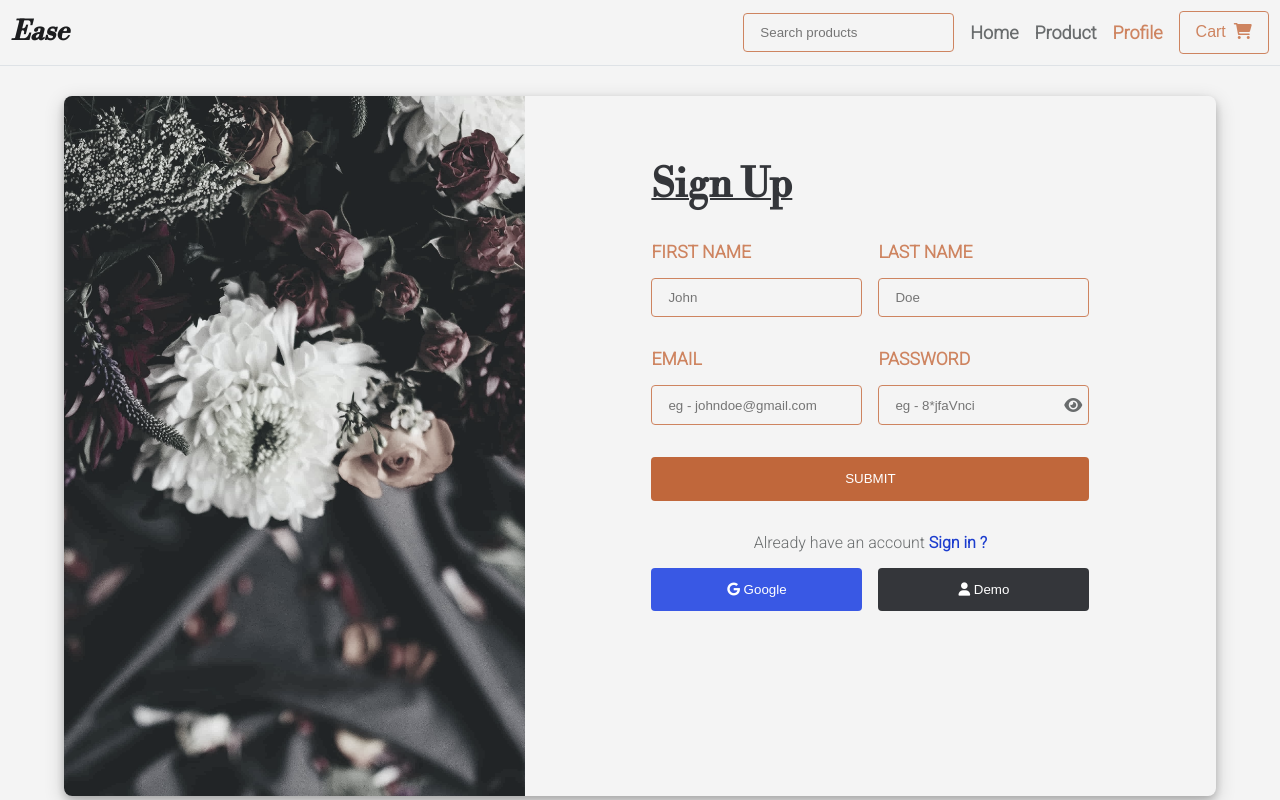
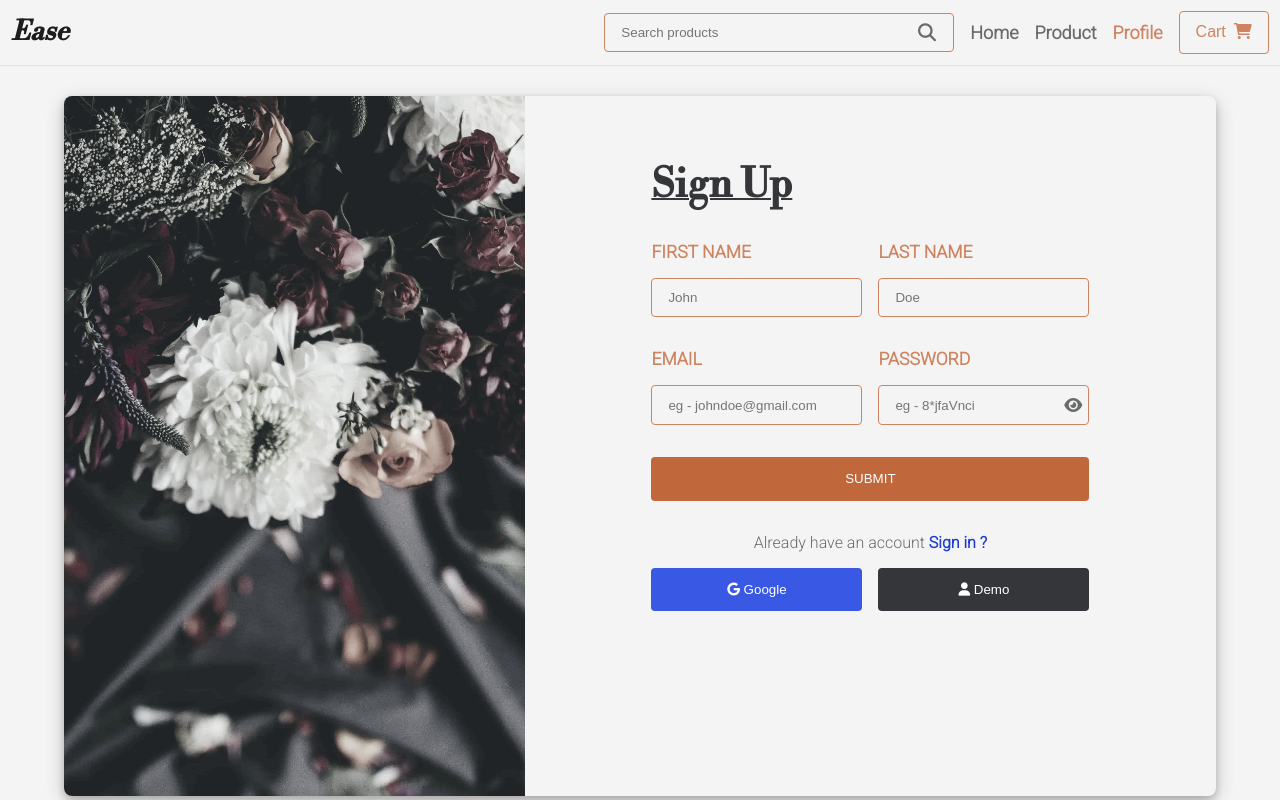
Before and after one commit to sosring/Ease-ecom, a Vue app: page /auth in a window 1280 px wide. Built offline with nearby package versions, Linux system fonts and the light colour scheme; no server answers; the database is empty.

Commit message:
root files

```diff
--- a/src/components/TheNavbar.vue
+++ b/src/components/TheNavbar.vue
@@ -8,7 +8,7 @@
 
   <div class="primary-nav">
     <h1
-     @click="$router.push({ name: 'home' })">
+     @click="redirect">
      Ease
     </h1>
 
@@ -21,11 +21,13 @@
   <div v-if="showNav"
    class="secoundary-nav">
 
-    <input
-     type="text"
-     @keyup.enter="toggleNav"
-     class="form-inputs"
-     placeholder="Search products">
+  <span class="search-input">
+   <input
+    type="text"
+    placeholder="Search products">
+
+    <i class="fas fa-magnifying-glass"></i>
+  </span>
 
     <RouterLink
      @click="toggleNav"
@@ -49,7 +51,9 @@
   import { onClickOutside } from '@vueuse/core'
   import { vAutoAnimate } from '@formkit/auto-animate'
   import { useAuthStore } from '@/stores/auth'
+  import { useRouter } from 'vue-router'
 
+  const router = useRouter()
   const useAuth = useAuthStore()
 
   const showNav = ref(null)
@@ -78,6 +82,11 @@
     { name: 'Product', path: 'products' },
     { name:  'Profile'   , path: 'auth' }
   ]
+
+  const redirect = () => {
+    toggleNav();
+    router.push({ name: 'home' })
+  }
 </script>
 
 <style lang="scss" scoped>
@@ -138,6 +147,38 @@
       margin: 1rem 0 0;
       @include flexCenter(end, start, column);
 
+     .search-input {
+       width: 100%;
+       color: $text-light;
+       border-radius: 4px;
+       border: $brown 1px solid;
+
+       position: relative;
+
+       input {
+        width: 100%;
+        height: 100%;
+        padding: .7rem 1rem;
+
+        &:focus {
+          background: lighten($brown, 30%);
+          outline: none;
+        }
+       }
+
+        i {
+         z-index: 1;
+         cursor: pointer;
+
+         position: absolute;
+         right: 5%;
+        }
+
+        @include screen-md {
+          width: 350px
+        }
+      }
+
       a {
         color: $text-light;
 
--- a/src/components/User/Form.vue
+++ b/src/components/User/Form.vue
@@ -267,6 +267,7 @@
       z-index: 1;
       position: absolute;
       right: 3%;
+      cursor: pointer
     }
   }
 
--- a/src/styles/main.scss
+++ b/src/styles/main.scss
@@ -7,13 +7,17 @@
 .form-inputs {
   width: 100%;
   color: $text-light;
-  padding: .7rem 1rem;
+  padding: .8rem 1rem;
   border-radius: 4px;
   border: $brown 1px solid;
 
   &:focus {
     background: lighten($brown, 30%);
     outline: none;
+  }
+
+  @include screen-sm {
+    padding: .7rem 1rem;
   }
 }
 
```
Also changed, not shown: 1 other file (tests, documents, lock files or other folders).
